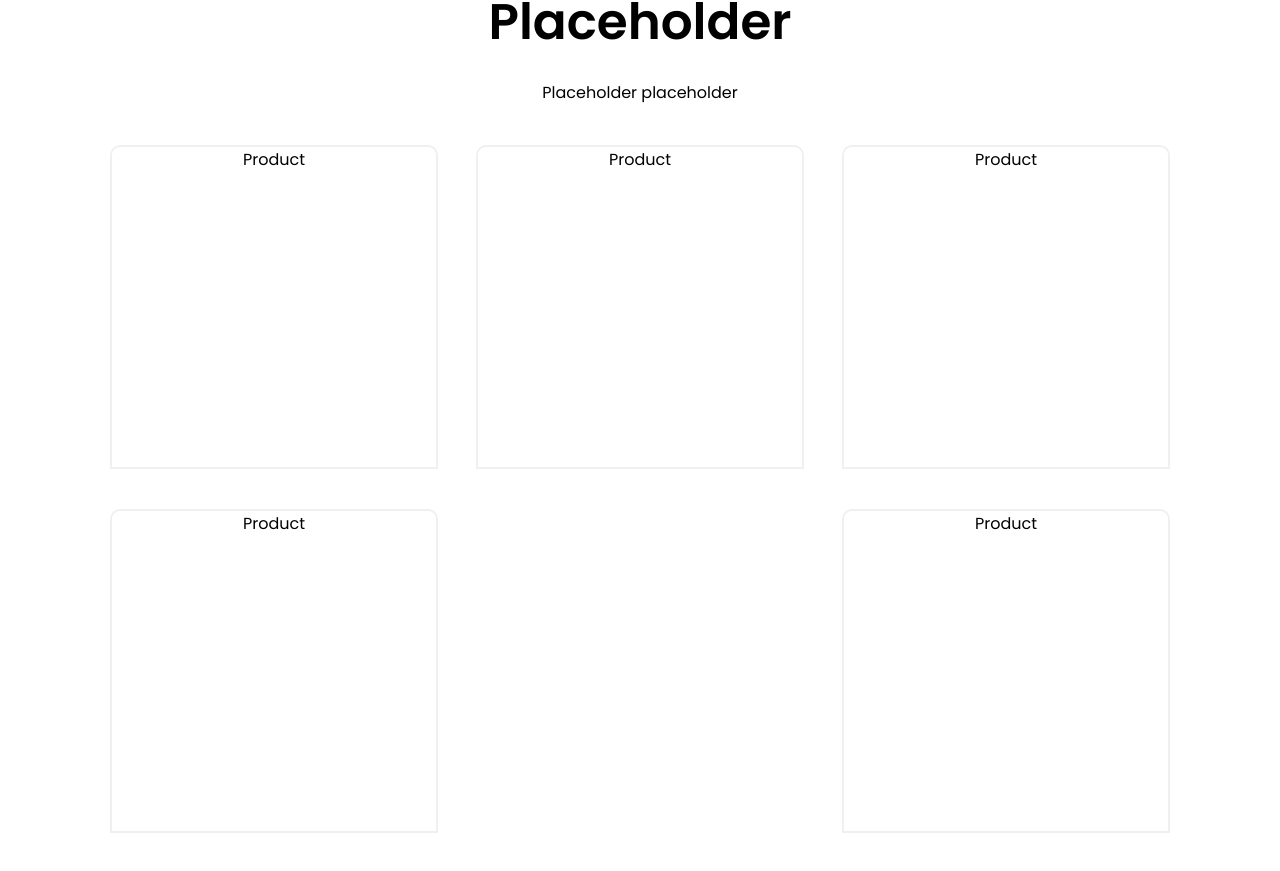
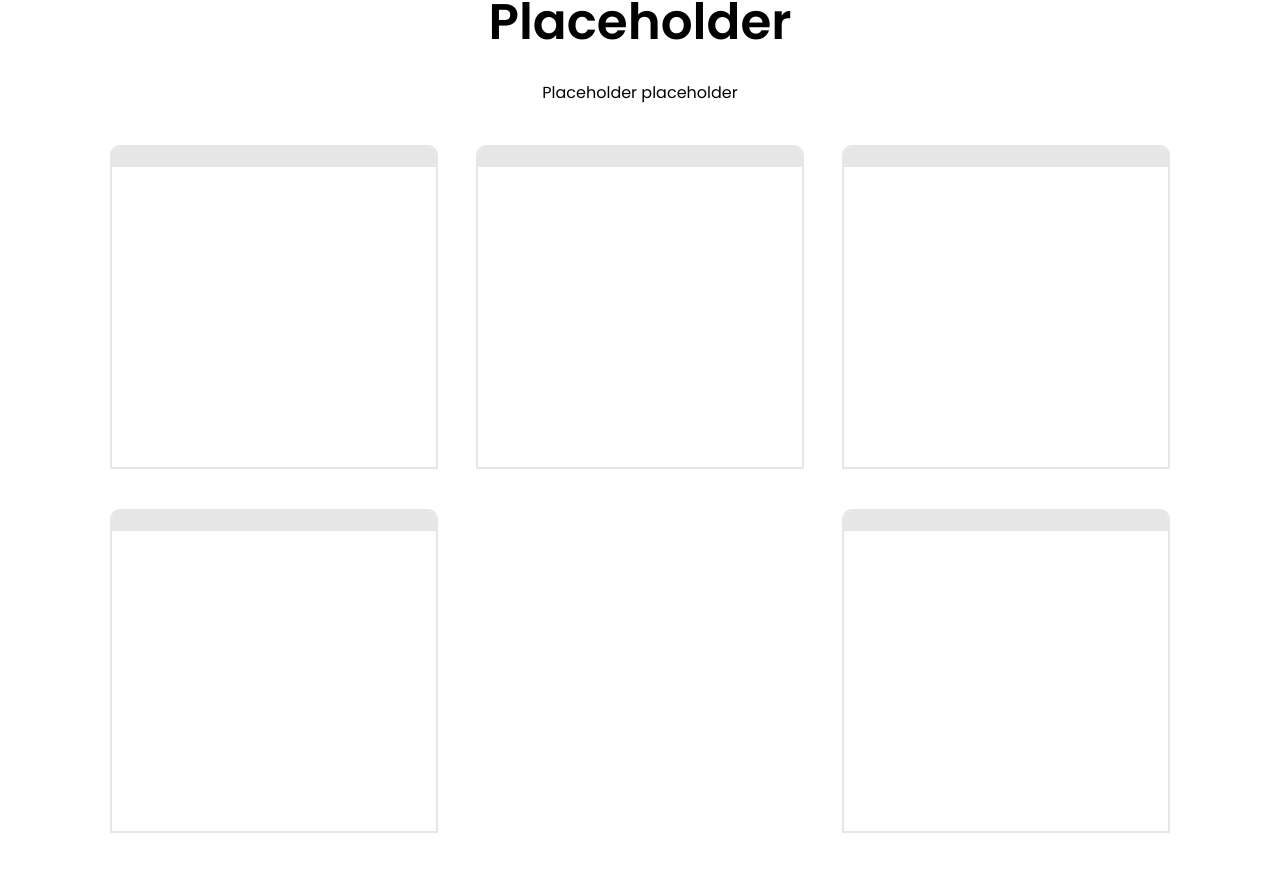
Before and after one commit to justinklam/portfolio, a React (Create React App) app: page / in a window 1280 px wide. Shown: the part 1665-2536 px from the top of the page. Built offline with nearby package versions, Linux system fonts and the light colour scheme.

Commit message:
add additional styling for product cards

```diff
--- a/src/components/product/Product.jsx
+++ b/src/components/product/Product.jsx
@@ -4,7 +4,11 @@ import "./product.css";
 const Product = () => {
   return (
     <div className="p">
-      Product
+      <div className="p-browser">
+        <div className="p-circle"></div>
+        <div className="p-circle"></div>
+        <div className="p-circle"></div>
+      </div>
     </div>
   )
 };
--- a/src/components/product/product.css
+++ b/src/components/product/product.css
@@ -2,6 +2,14 @@
   width: 30%;
   height: 40vh;
   margin: 20px 10px;
-  border: 2px solid rgb(240, 240, 240);
+  border: 2px solid rgb(230, 230, 230);
   border-radius: 10px 10px 0px 0px;
+  overflow: hidden;
 }
+
+.p-browser {
+  height: 20px;
+  background-color: rgb(230, 230, 230);
+  display: flex;
+  align-items: center;
+}
```
